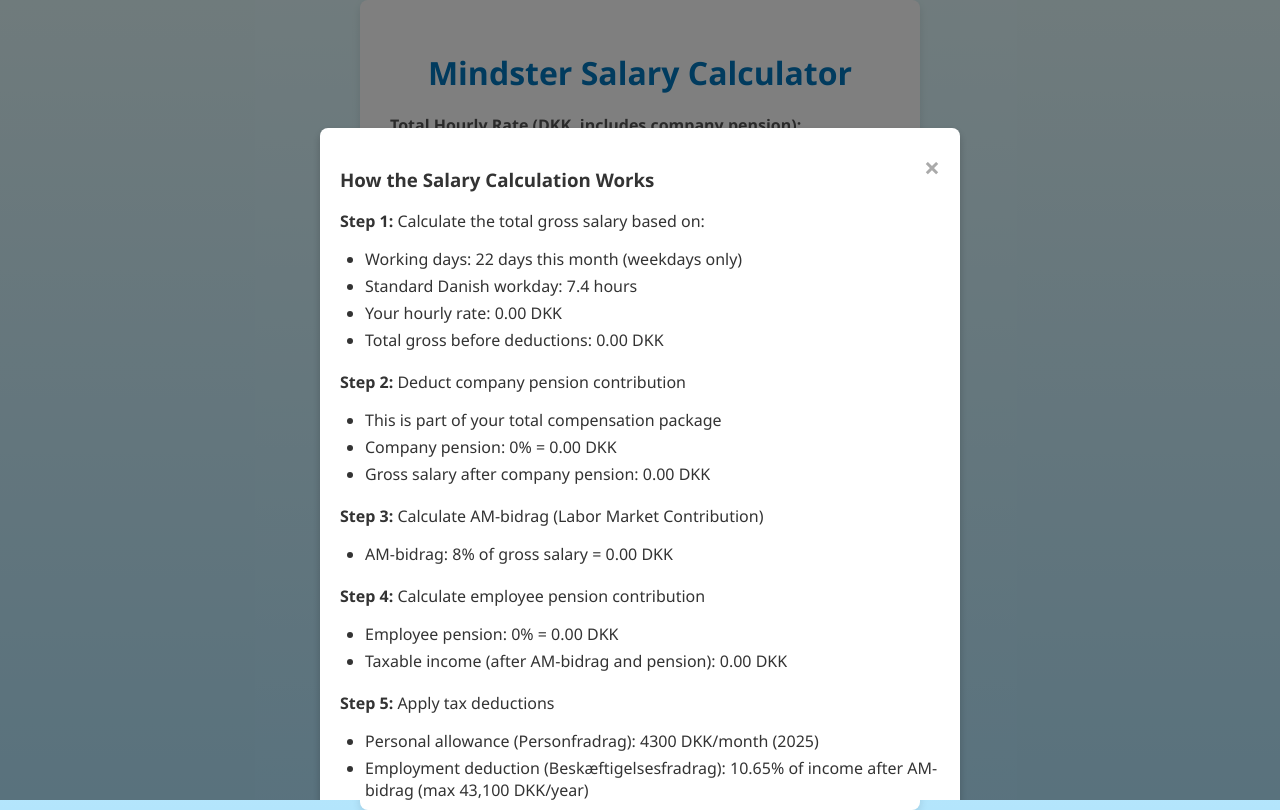
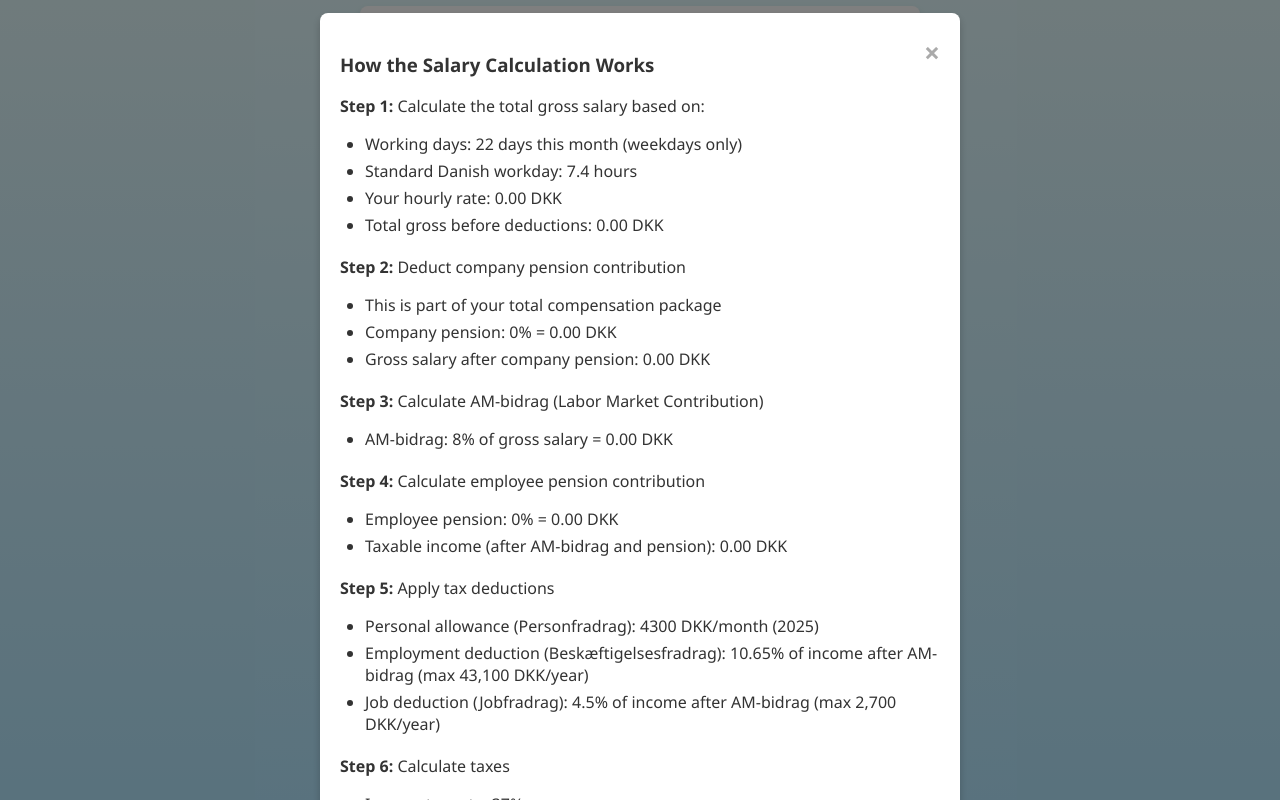
Before and after one commit to rmand97/MindsterCalc, a plain HTML site: page index.html in a window 1280 px wide. Both pictures are taken after a click on the button "How calculations work". Drawn offline with Linux system fonts and the light colour scheme.

Commit message:
add readme
more readme

```diff
--- a/style.css
+++ b/style.css
@@ -26,6 +26,7 @@ body {
 h1 {
     color: #0277bd; /* Darker sky blue */
     margin-bottom: 20px;
+    margin-top: 0px;
 }
 
 .input-group {
@@ -141,7 +142,7 @@ button:hover {
 
 .modal-content {
     background-color: #ffffff;
-    margin: 10% auto;
+    margin: 1% auto;
     padding: 20px;
     border-radius: 8px;
     box-shadow: 0 4px 8px rgba(0, 0, 0, 0.2);
```
Also changed, not shown: 1 other file.
